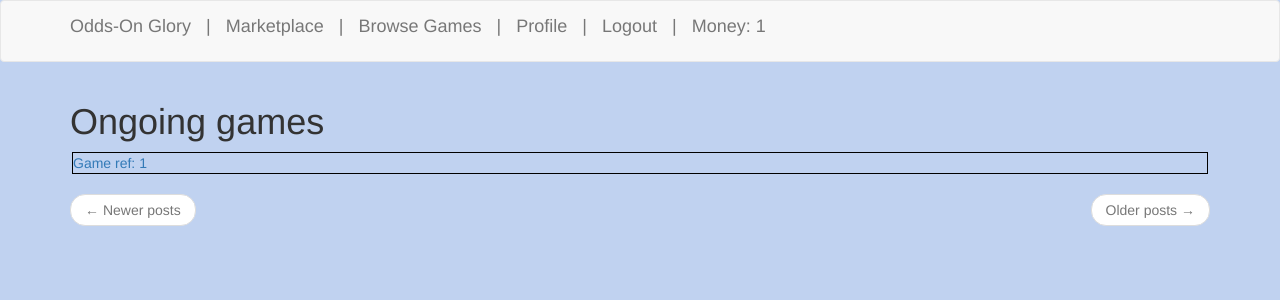
After one commit to ChiefAntiphates/odds-on-glory, a Flask app: page /browse_games in a window 1280 px wide. The commit adds this page. Shown: the top 300 px of the page. Run offline with Flask 2, Linux system fonts and the light colour scheme; a user stored in the database is signed in; tables that the repository leaves empty hold one stand-in row (values such as "Sample post"); parts of the project's set-up code (start-up, migrations or seed data) failed here and were passed over; some libraries are stand-ins or nearby versions.

Commit message:
added browse games feature

```diff
--- a/app/models.py
+++ b/app/models.py
@@ -16,6 +16,7 @@ class Tournament(db.Model):
 	id = db.Column(db.Integer, primary_key=True)
 	code = db.Column(db.String(120), index=True, unique=True)
 	owner_id = db.Column(db.Integer, db.ForeignKey('user.id'))
+	#Introduce "state" idea
 
 	def __repr__(self):
 		return '<Game {}>'.format(self.id)
--- a/app/routes.py
+++ b/app/routes.py
@@ -202,6 +202,19 @@ def marketplace():
 										next_url=next_url, prev_url=prev_url)
 
 
+@app.route('/browse_games')
+@login_required
+def browse_games():
+	page = request.args.get('page', 1, type=int)
+	games = Tournament.query.paginate(page, app.config['POSTS_PER_PAGE'], False)
+	next_url = url_for('browse_games', page=games.next_num) \
+											if games.has_next else None
+	prev_url = url_for('browse_games', page=games.prev_num) \
+											if games.has_prev else None
+	return render_template('browse_games.html', games=games.items,
+										next_url=next_url, prev_url=prev_url)
+
+
 
 @app.route('/login', methods=['GET', 'POST'])
 def login():
--- a/app/templates/base.html
+++ b/app/templates/base.html
@@ -17,13 +17,15 @@
 		<div class="container">
 			<div class="navbar-header">
 
-				<a class="navbar-brand" href="{{ url_for('index') }}">Odds On Glory</a>
-				<p class="navbar-brand">|</p>
-				<a class="navbar-brand" href="{{ url_for('marketplace') }}">Marketplace</a>
+				<a class="navbar-brand" href="{{ url_for('index') }}">Odds-On Glory</a>
 				<p class="navbar-brand">|</p>
 				{% if current_user.is_anonymous %}
 				<a class="navbar-brand" href="{{ url_for('login') }}">Login</a>
 				{% else %}
+				<a class="navbar-brand" href="{{ url_for('marketplace') }}">Marketplace</a>
+				<p class="navbar-brand">|</p>
+				<a class="navbar-brand" href="{{ url_for('browse_games') }}">Browse Games</a>
+				<p class="navbar-brand">|</p>
 				<a class="navbar-brand" href="{{ url_for('user', username=current_user.username) }}">Profile</a>
 				<p class="navbar-brand">|</p>
 				<a class="navbar-brand" href="{{ url_for('logout') }}">Logout</a>
--- /dev/null
+++ b/app/templates/browse_games.html
@@ -0,0 +1,33 @@
+{% extends "base.html" %}
+{% import 'bootstrap/wtf.html' as wtf %}
+
+
+{% block app_content %}
+
+<h1>Ongoing games</h1>
+
+
+	{% for game in games %}
+	<div class="glad_sale">
+		<a href="{{ url_for('game', game_id=game.id) }}">Game ref: {{ game.id }}</a>
+		<br>
+	</div>
+	{% endfor %}
+
+
+	<nav aria-label="pager">
+		<ul class="pager">
+			<li class="previous{% if not prev_url %} disabled{% endif %}">
+				<a href="{{ prev_url or '#' }}">
+					<span aria-hidden="true">&larr;</span> Newer posts
+				</a>
+			</li>
+			<li class="next{% if not next_url %} disabled{% endif %}">
+				<a href="{{ next_url or '#' }}">
+					Older posts <span aria-hidden="true">&rarr;</span>
+				</a>
+			</li>
+		</ul>
+	</nav>
+
+{% endblock %}
--- a/app/templates/marketplace.html
+++ b/app/templates/marketplace.html
@@ -23,8 +23,9 @@ function buyGlad(glad_id, price) { //VALIDATE FIRST
 		});
 	}
 }
+</script>
 
-</script>
+
 	<h1>Hello, {{ current_user.username }}!</h1>
 
 
```
Also changed, not shown: app.db, 1 other file.
